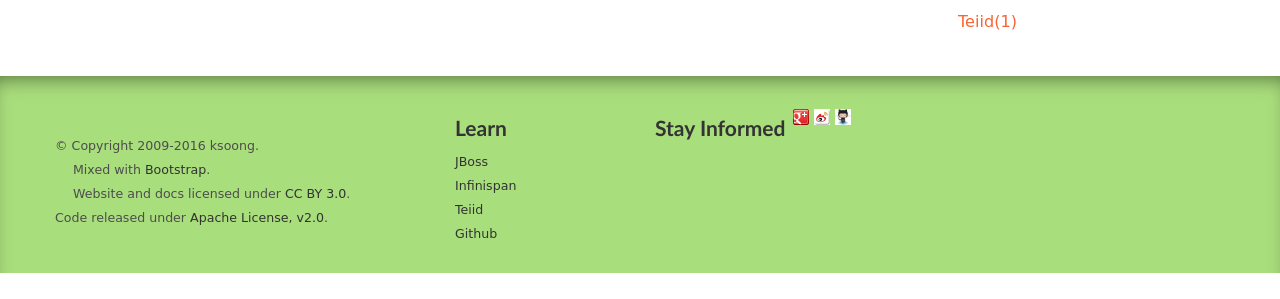
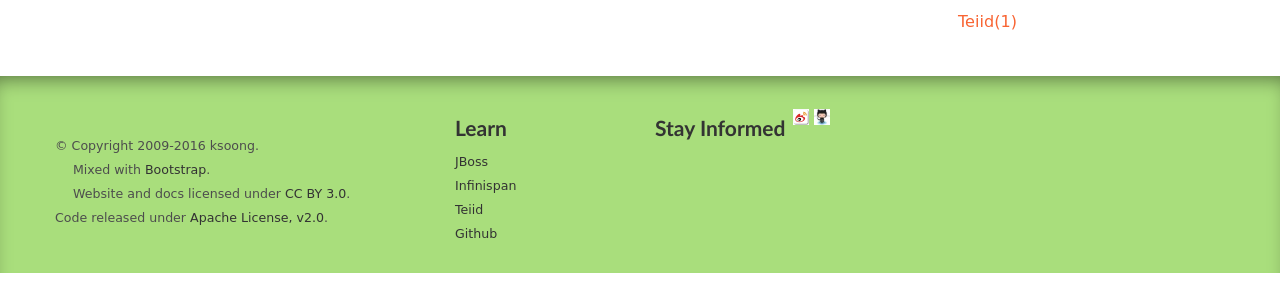
Before and after one commit to SnailJie/SnailJie.github.io, a Jekyll site: the page built from index.html, in a window 1280 px wide. Shown: the part 422-721 px from the top of the page. Built offline with Jekyll 4.4.1, drawn with Linux system fonts in a browser that asks for light colours; the list of posts is cut into pages by our own code; comment, search, counter and statistics services are not loaded.

Commit message:
deploy new post

```diff
--- a/_config.yml
+++ b/_config.yml
@@ -4,7 +4,7 @@
 description: "Jie Ren Blog"
 #baseurl: ""
 url: snail.ren
-#twitter_username: xxxkylinsoong
+#twitter_username:
 github_username: SnailJie
 author: SnailRen
 
--- a/_layouts/default.html
+++ b/_layouts/default.html
@@ -86,14 +86,14 @@
           <div class="follow-us">
             <h4>Stay Informed</h4>
             <ul>
+              <!--<li>-->
+                <!--<a href="https://plus.google.com/103933729718268414460?rel=author"><img alt="Google+" src="{{ "/css/googleplus-16.png" | prepend: site.baseurl }}" title="Follow ksoong.org on Google+"></a>-->
+              <!--</li>-->
               <li>
-                <a href="https://plus.google.com/103933729718268414460?rel=author"><img alt="Google+" src="{{ "/css/googleplus-16.png" | prepend: site.baseurl }}" title="Follow ksoong.org on Google+"></a>
-              </li>
-              <li>
-                <a href="http://www.weibo.com/kylinsoong"><img alt="Weibo" src="{{ "/css/weibo_logo.jpg" | prepend: site.baseurl }}" title="Follow me on Weibo"></a>
+                <a href="#"><img alt="Weibo" src="{{ "/css/weibo_logo.jpg" | prepend: site.baseurl }}" title="Follow me on Weibo"></a>
               </li>
 	      <li>
-                <a href="https://github.com/kylinsoong"><img alt="Github" src="{{ "/css/Octocat.jpg" | prepend: site.baseurl }}" title="Fork me on Github"></a>
+                <a href="https://github.com/SnailJie"><img alt="Github" src="{{ "/css/Octocat.jpg" | prepend: site.baseurl }}" title="Fork me on Github"></a>
               </li>
 
             </ul>
```
